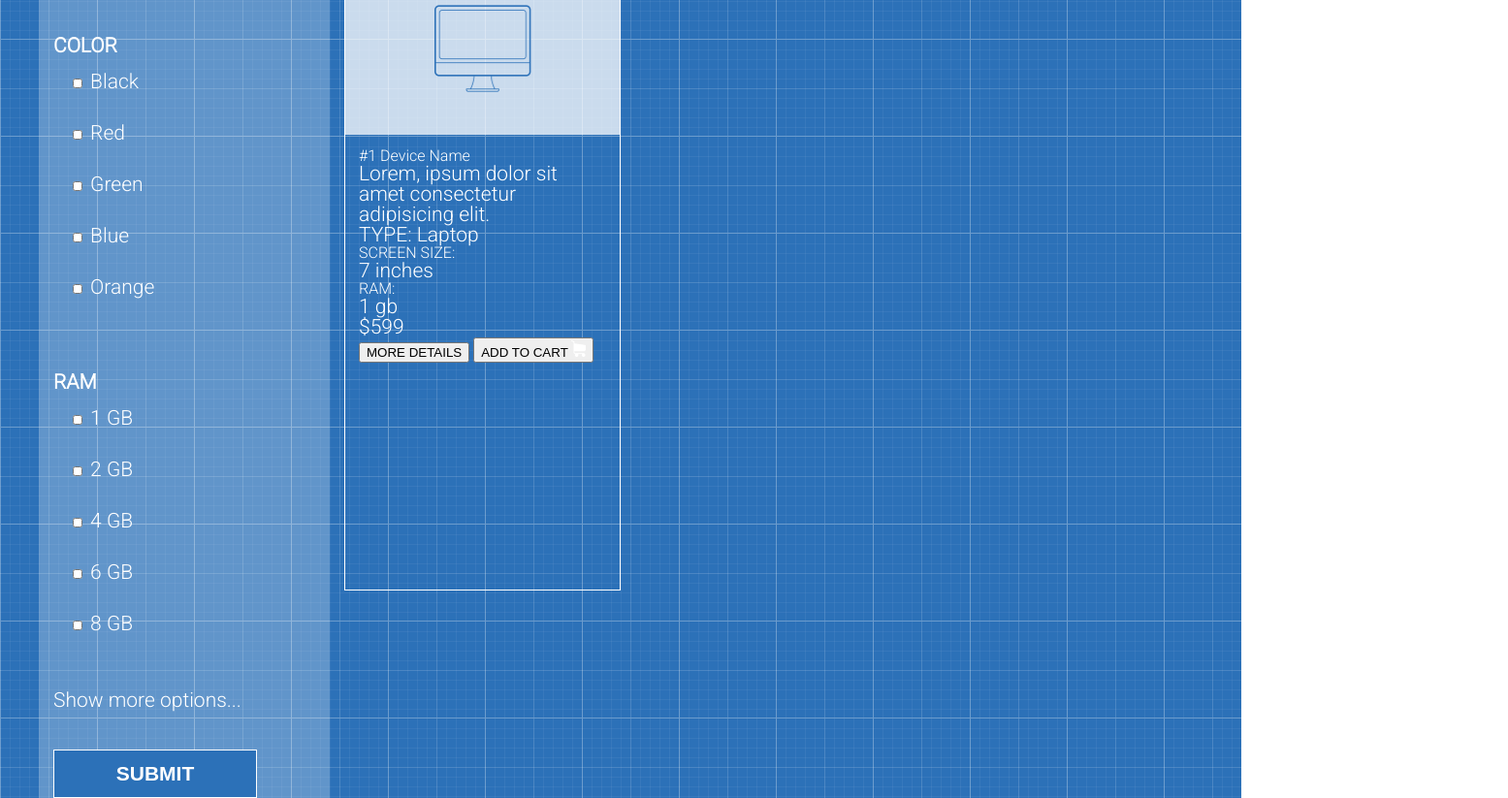
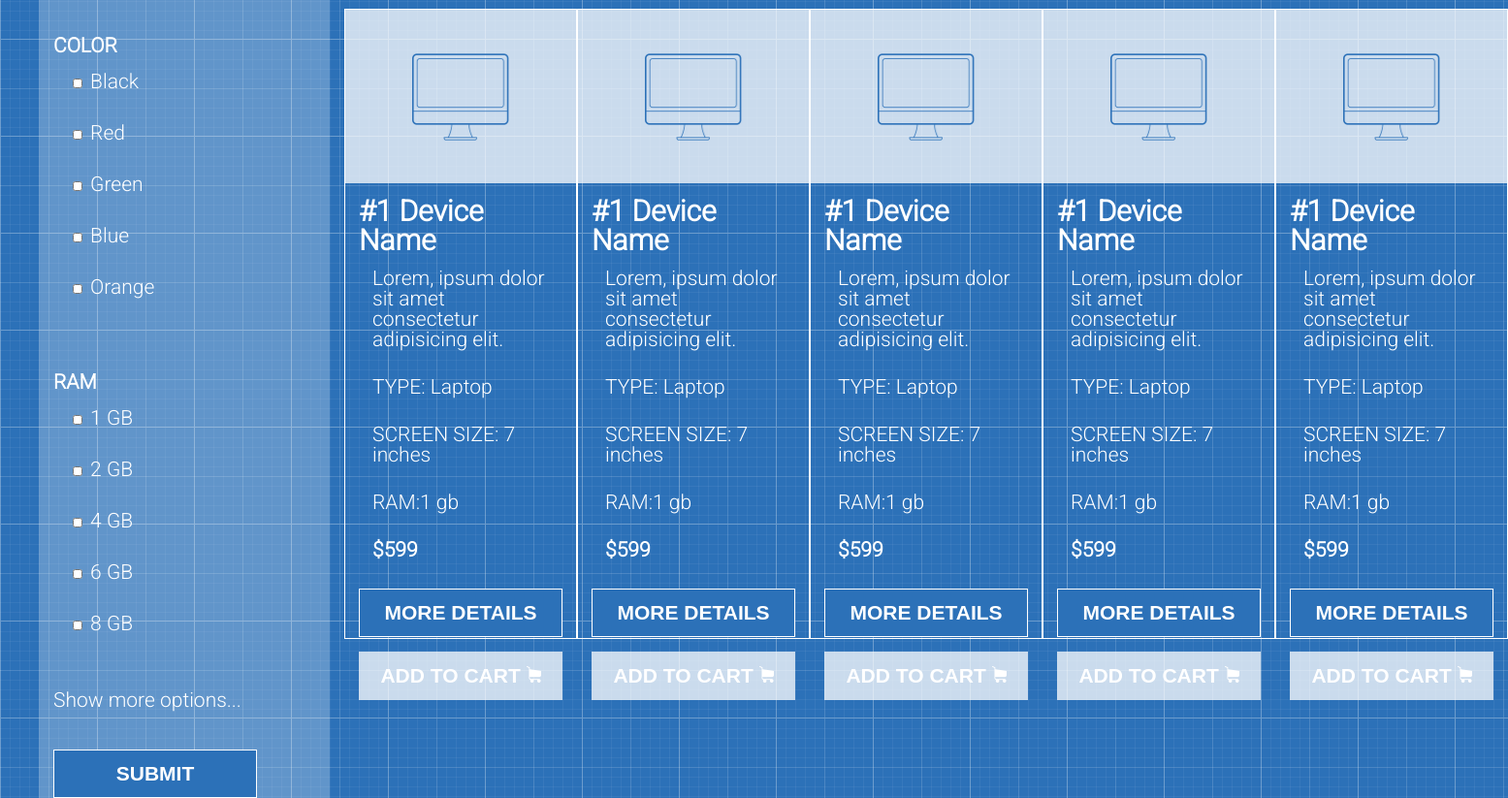
Before and after one commit to YKenobi/Shop-page, a plain HTML site: page index.html in a window 1280 px wide. Shown: the part 660-1483 px from the top of the page at 97% size, 1555 px wide, since content can reach past the window. Drawn offline with Linux system fonts and the light colour scheme.

Commit message:
add prod on main

```diff
--- a/index.html
+++ b/index.html
@@ -134,6 +134,7 @@
                 <p><a href="">Home page</a> > <a href="">Products</a> > <a href=""> Laptops and tablets</a></p>
             </div>
             <h1>Laptops and Tablets</h1>
+            <div class="itemlist-all">
                 <div class="item">
                     <div class="item-img">
                         <img src="img/mac.png" alt="mac">
@@ -142,12 +143,81 @@
                         <h2>#1 Device Name</h2>
                         <p>Lorem, ipsum dolor sit amet consectetur adipisicing elit.</p>
                         <p><b>TYPE:</b> Laptop</p>
-                    <h5>SCREEN SIZE:</h5><p> 7 inches</p>
-                    <h5>RAM:</h5><p> 1 gb</p>
-                    <p>$599</p>
-                    <button type="submit">MORE DETAILS</button>
-                    <button type="submit">ADD TO CART <img src="img/cart2.png" alt=""></button>
+                        <p><b> SCREEN SIZE:</b> 7 inches</p>
+                        <p><b> RAM:</b>1 gb</p>
+                        <p class="price">$599</p>
+                        <button class="details-btn" type="submit">MORE DETAILS</button>
+                        <button class="buy-btn" type="submit">ADD TO CART <img src="img/cart2.png" alt=""></button>
 
+                    </div>
+                </div>
+
+                <div class="item">
+                    <div class="item-img">
+                        <img src="img/mac.png" alt="mac">
+                    </div>
+                    <div class="item-description">
+                        <h2>#1 Device Name</h2>
+                        <p>Lorem, ipsum dolor sit amet consectetur adipisicing elit.</p>
+                        <p><b>TYPE:</b> Laptop</p>
+                        <p><b> SCREEN SIZE:</b> 7 inches</p>
+                        <p><b> RAM:</b>1 gb</p>
+                        <p class="price">$599</p>
+                        <button class="details-btn" type="submit">MORE DETAILS</button>
+                        <button class="buy-btn" type="submit">ADD TO CART <img src="img/cart2.png" alt=""></button>
+
+                    </div>
+                </div>
+
+                <div class="item">
+                    <div class="item-img">
+                        <img src="img/mac.png" alt="mac">
+                    </div>
+                    <div class="item-description">
+                        <h2>#1 Device Name</h2>
+                        <p>Lorem, ipsum dolor sit amet consectetur adipisicing elit.</p>
+                        <p><b>TYPE:</b> Laptop</p>
+                        <p><b> SCREEN SIZE:</b> 7 inches</p>
+                        <p><b> RAM:</b>1 gb</p>
+                        <p class="price">$599</p>
+                        <button class="details-btn" type="submit">MORE DETAILS</button>
+                        <button class="buy-btn" type="submit">ADD TO CART <img src="img/cart2.png" alt=""></button>
+
+                    </div>
+                </div>
+
+                <div class="item">
+                    <div class="item-img">
+                        <img src="img/mac.png" alt="mac">
+                    </div>
+                    <div class="item-description">
+                        <h2>#1 Device Name</h2>
+                        <p>Lorem, ipsum dolor sit amet consectetur adipisicing elit.</p>
+                        <p><b>TYPE:</b> Laptop</p>
+                        <p><b> SCREEN SIZE:</b> 7 inches</p>
+                        <p><b> RAM:</b>1 gb</p>
+                        <p class="price">$599</p>
+                        <button class="details-btn" type="submit">MORE DETAILS</button>
+                        <button class="buy-btn" type="submit">ADD TO CART <img src="img/cart2.png" alt=""></button>
+
+                    </div>
+                </div>
+
+                <div class="item">
+                    <div class="item-img">
+                        <img src="img/mac.png" alt="mac">
+                    </div>
+                    <div class="item-description">
+                        <h2>#1 Device Name</h2>
+                        <p>Lorem, ipsum dolor sit amet consectetur adipisicing elit.</p>
+                        <p><b>TYPE:</b> Laptop</p>
+                        <p><b> SCREEN SIZE:</b> 7 inches</p>
+                        <p><b> RAM:</b>1 gb</p>
+                        <p class="price">$599</p>
+                        <button class="details-btn" type="submit">MORE DETAILS</button>
+                        <button class="buy-btn" type="submit">ADD TO CART <img src="img/cart2.png" alt=""></button>
+
+                    </div>
                 </div>
             </div>
 
--- a/style.css
+++ b/style.css
@@ -35,7 +35,7 @@ nav {
 .col-3 {
     flex: 0 0 25%;
     max-width: 25%;
-    padding:0 15px 0 15px;
+    padding: 0 15px 0 15px;
 
 
 }
@@ -43,7 +43,7 @@ nav {
 .col-6 {
     flex: 0 0 50%;
     max-width: 50%;
-    padding:0 15px 0 15px;
+    padding: 0 15px 0 15px;
 }
 
 .col-6 ul {
@@ -140,14 +140,16 @@ nav {
     background-color: #ffffff;
     color: #2c71b8;
 }
+
 .hover-menu2 li:hover a {
     color: #2c71b8;
 }
 
-.banner{
+.banner {
     background-color: rgba(0, 0, 0, 0.25);
 }
-.navbanner{
+
+.navbanner {
     height: 400px;
     width: 1200px;
     display: flex;
@@ -159,47 +161,54 @@ nav {
 
 }
 
-.banner a{
+.banner a {
     font-size: 50px;
     text-decoration: none;
-    color:#ffffff;
+    color: #ffffff;
 }
-.main{
+
+.main {
     display: flex;
     width: 1200px;
     margin-left: auto;
     margin-right: auto;
 }
-.bot-menu h2{
-  font-weight: bold;
+
+.bot-menu h2 {
+    font-weight: bold;
 }
-.bot-menu{
+
+.bot-menu {
     padding-top: 30px;
     background-color: rgba(255, 255, 255, 0.25);
     color: #ffffff;
     font-size: 21px;
     text-align: start;
 }
-.bot-menu a{
+
+.bot-menu a {
     color: #ffffff;
     font-size: 21px;
     text-align: start;
     text-decoration: none;
 }
 
-.bot-menu input{
+.bot-menu input {
     height: 10px;
     width: 10px;
 }
-.bot-menu form{
+
+.bot-menu form {
     padding-bottom: 40px;
     display: flex;
     flex-direction: column;
 }
-.bot-menu label{
+
+.bot-menu label {
     padding: 16px;
 }
-.bot-menu button{
+
+.bot-menu button {
     width: 210px;
     height: 50px;
     color: #ffffff;
@@ -208,27 +217,33 @@ nav {
     font-weight: bold;
     font-size: 21px;
 }
-.items-list{
+
+.items-list {
     padding-top: 30px;
 }
-.hist a{
+
+.hist a {
     color: #ffffff;
     font-size: 14px;
     text-decoration: none;
     font-weight: light;
 }
-.items-list h1{
+
+.items-list h1 {
     padding-top: 25px;
     color: #ffffff;
     font-size: 48px;
     font-weight: bold;
 }
-.item{
+
+.item {
     width: 50%;
     height: 650px;
     border: solid 1px #ffffff;
+    margin-top: 50px;
 }
-.item-img{
+
+.item-img {
     width: 100%;
     background-color: rgba(255, 255, 255, 0.75);
     height: 179px;
@@ -236,21 +251,56 @@ nav {
     justify-content: center;
     align-items: center
 }
-.item-img img{
+
+.item-img img {
     height: 90px;
     width: 100px;
 }
-.item-description{
-    /* display: flex; */
+
+.item-description {
+    display: flex;
+    flex-direction: column;
     padding: 14px;
     color: #ffffff;
 }
-.item-description h1{
+
+.item-description h2 {
     font-size: 30px;
     font-weight: bold;
 }
 
-.item-description p{
+.item-description p {
+    padding: 14px;
     font-size: 21px;
+}
+
+.item-description button{
+    color: #ffffff;
+    font-size: 21px;
+    font-weight: bold;
+    height: 50px;
+    width: 210px;
+}
+.price {
+    font-size: 48px;
+    font-weight: bold;
+}
+.details-btn {
+    margin: 15px auto 0 auto;
+    border: solid 1px #ffffff;
+    background-color: #2c71b8;
 
 }
+
+.buy-btn {
+    margin: 15px auto 0 auto;
+    background-color: rgba(255, 255, 255, 0.75);
+
+    height: 50px;
+    width: 210px;
+    border: none;
+}
+
+.itemlist-all{
+    display: flex;
+}
```
Lines whose indentation alone changed are shown as unchanged.
